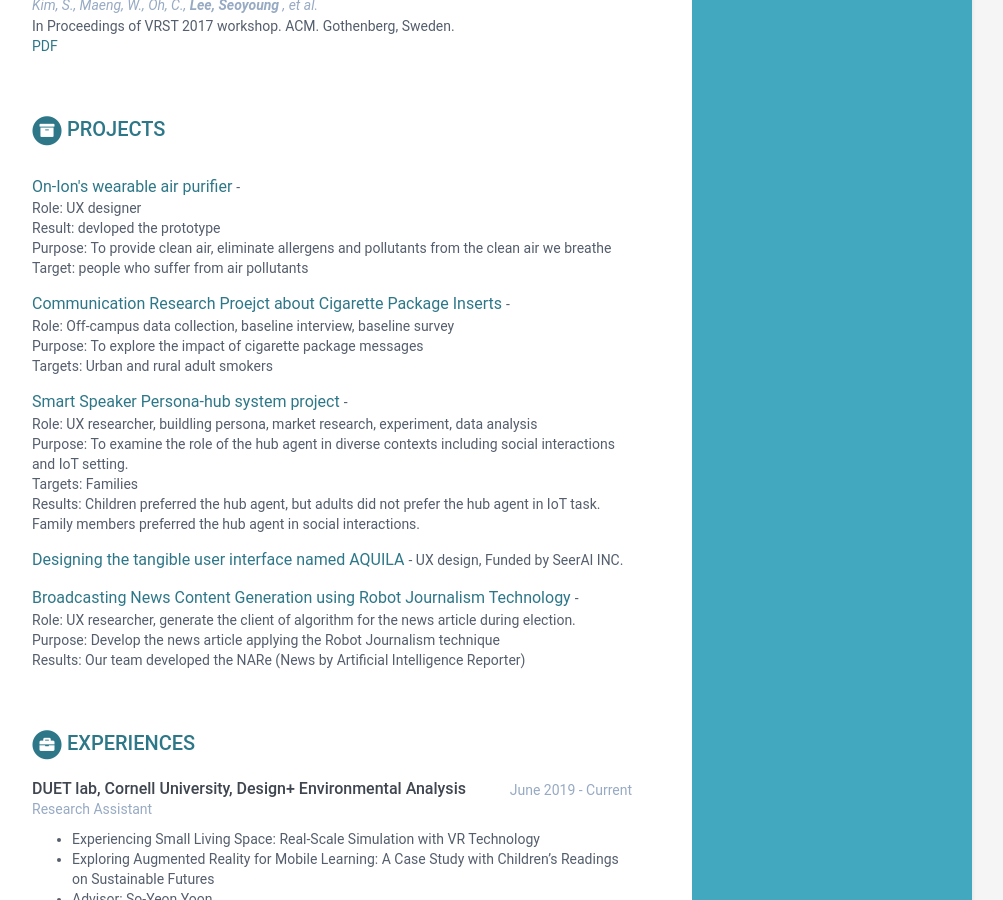
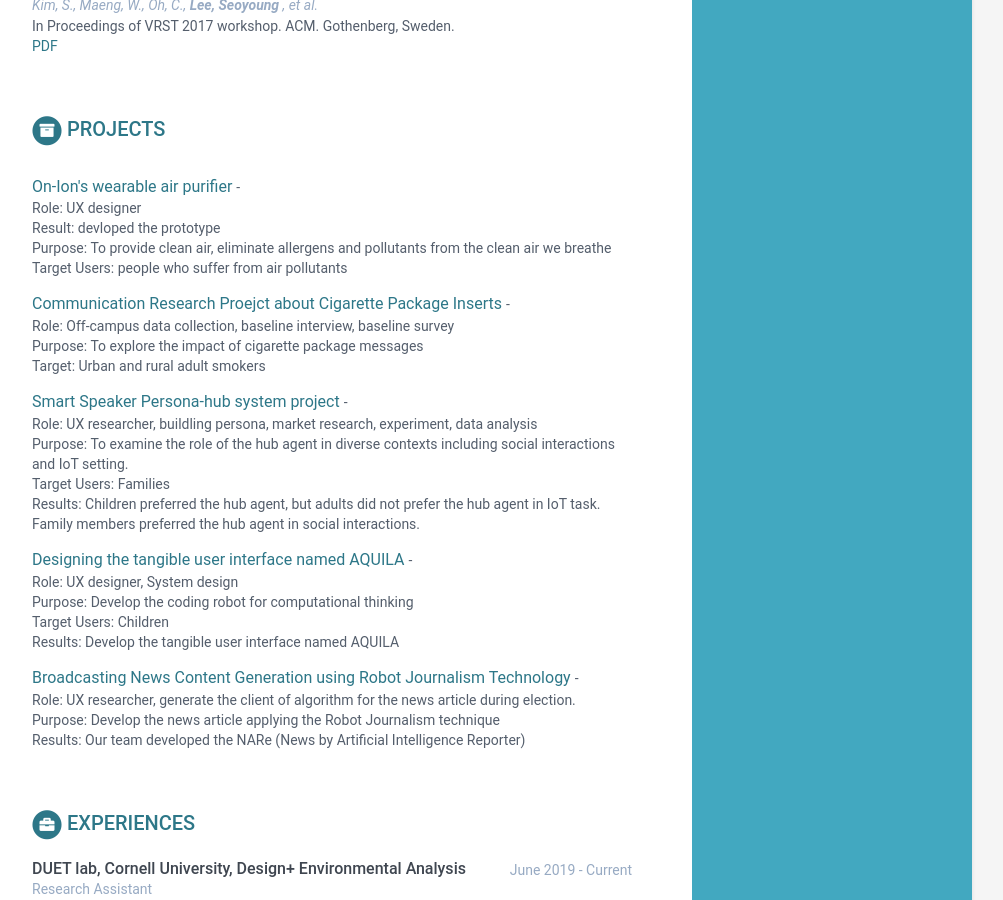
Before and after one commit to annesylee/annesylee.github.io, a Jekyll site: the page built from index.html, in a window 1280 px wide and 900 px high, scrolled down 1213 px. Shown: the whole window, without its empty margins (168-1171 px from the left). Built offline with Jekyll 4.4.1, drawn with Linux system fonts in a browser that asks for light colours.

Commit message:
Update data.yml

```diff
--- a/_data/data.yml
+++ b/_data/data.yml
@@ -150,14 +150,14 @@ projects:
         <br> Role: UX designer
         <br> Result: devloped the prototype
         <br> Purpose: To provide clean air, eliminate allergens and pollutants from the clean air we breathe
-        <br> Target: people who suffer from air pollutants"
+        <br> Target Users: people who suffer from air pollutants"
 
       - title: Communication Research Proejct about Cigarette Package Inserts
         link: "#"
         tagline: "
         <br> Role: Off-campus data collection, baseline interview, baseline survey
         <br> Purpose: To explore the impact of cigarette package messages
-        <br> Targets: Urban and rural adult smokers"
+        <br> Target: Urban and rural adult smokers"
 
       - title: Smart Speaker Persona-hub system project
         link: "project1.html"
@@ -165,13 +165,17 @@ projects:
         <br> Role: UX researcher, buildling persona, market research, experiment, data analysis
         <br> Purpose: To examine the role of the hub agent in diverse contexts including social
         interactions and IoT setting.
-        <br> Targets: Families
+        <br> Target Users: Families
         <br> Results: Children preferred the hub agent, but adults did not prefer the hub agent in
         IoT task. Family members preferred the hub agent in social interactions. "
 
       - title: Designing the tangible user interface named AQUILA
         link: "http://seerai.com/#"
-        tagline: "UX design, Funded by SeerAI INC."
+        tagline: "
+        <br> Role: UX designer, System design
+        <br> Purpose: Develop the coding robot for computational thinking
+        <br> Target Users: Children
+        <br> Results: Develop the tangible user interface named AQUILA"
 
       - title: Broadcasting News Content Generation using Robot Journalism Technology
         link: "https://news.sbs.co.kr/news/reporterPage.do?reporterId=NARe&selectType=ALL"
```
